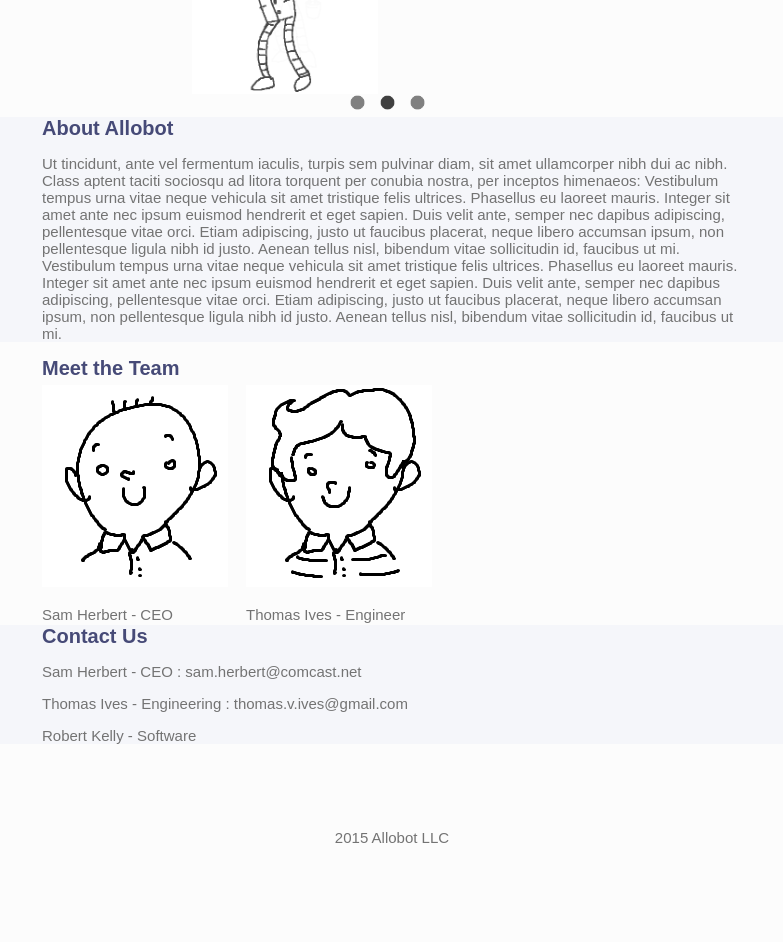
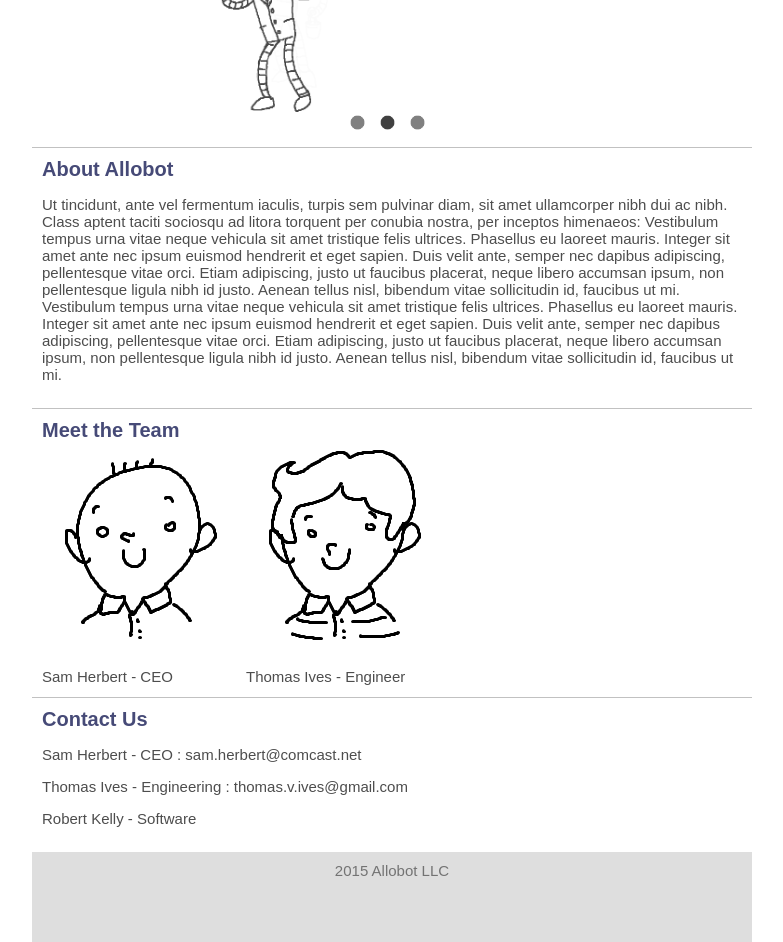
Before and after one commit to Allobot/Allobot.github.io, a plain HTML site: page index.html in a window 1280 px wide. Shown: the part 188-1130 px from the top of the page, without its empty margins (248-1031 px from the left). Before the commit the page ends 1087 px from the top, so only its background shows below. Drawn offline with Linux system fonts and the light colour scheme.

Commit message:
changed layout

```diff
--- a/css/main_structure.css
+++ b/css/main_structure.css
@@ -6,19 +6,26 @@
 
 /* set the page's background color */
 html,body{
-	background-color: #FCFCFC;
+    background-color: #ffffff;
 	padding: 0px 0px 0px 0px;
 	margin: 0px 0px 0px 0px;
 	height: 100%
 }
 
+/* background-color: #FCFCFC; */
 /* the logo color: 464a77 */
 
 /* makes everything centered */
 .main{
 	max-width: 700px;
 	margin: auto;
+    padding: 10px 10px 10px 10px;
+    border-bottom: 1px solid rgba(51,51,51,.3);
 }
+/*
+    border-right: 1px solid rgba(51,51,51,.3);
+    border-left: 1px solid rgba(51,51,51,.3);
+*/
 
 .container{
 	min-height: 100%;
@@ -69,15 +76,28 @@ html,body{
 .right-border {
 	border-right: 1px solid rgba(51,51,51,.3);
 }
+.left-border {
+    border-left: 1px solid rgba(51,51,51,.3);
+}
+.right-border {
+    border-right: 1px solid rgba(51,51,51,.3);
+}
+.no-bottom-border{
+    border-bottom: none;
+}
 .color1{
-	background-color: #F5F6FA;
+    background-color: #DEDEDE;
 }
+/* background-color: #F5F6FA;*/
 .color2{
-	background-color: #FCFCFC;
+	background-color: #ffffff;
 }
+/*
+	background-color: #FAF7FF;
+	background-color: #FCFCFC;*/
 
 .content {
-	padding-bottom: 70px;
+	/*padding-bottom: 70px;*/
 }
 /* the subsections */
 .content-section h1{
@@ -88,10 +108,11 @@ html,body{
 	margin: 0 0 5px 0;
 }
 .content-section p{
-	color: #737373;
+	color: #4D4D4D;
 	font-size: 15px;
 	font-family: Sans-serif;
 }
+/*color: #737373;*/
 .content-section img{
 	height: 202px;
 	width: 186px;
--- a/index.html
+++ b/index.html
@@ -16,21 +16,22 @@
 <body>
 	<div class="container">
 
-	<div class="color1-section">
-		<div class=" main nav-bar " >
+	<!--<div class="color1-section">-->
+		<div class=" color1 main nav-bar no-bottom-border" >
 			<div class="logo" >
 				<img src="./images/logo_with_llc_2.png" alt="">
 			</div>
-			<a class="caboose" href="#" > Contact </a>
+            <!-- these are pretty menu navigators, uncomment when theres something to navigate to -->
+			<!--<a class="caboose" href="#" > Contact </a>
 			<a class="right-border" href="#" > Meet The Team </a>
-			<a class="right-border" href="#"> About </a>
+			<a class="right-border" href="#"> About </a> -->
 		</div>
-	</div>
+	<!--</div>-->
 
 		<div id="content" class="content">
 
-		<div class="color2-section">
-			<div class=" main content-section">
+		<!--<div class="color2-section">-->
+			<div class=" color2 main content-section">
 				<div id="slideshow" class="slideshow">
 					<img class="slideshow-img" src="./images/slideshow/1.png">
 					<img class="slideshow-img" src="./images/slideshow/2.png">
@@ -47,10 +48,10 @@
 					<div class="selected tag" onclick="swap_specific_image('2')"> </div>
 				</div>
 			</div>
-		</div>
+		<!--</div>-->
 
-		<div class="color1-section">
-			<div class=" main content-section ">
+		<!--<div class="color1-section">-->
+			<div class=" color2 main content-section ">
 				<h1>About Allobot</h1>
 				<p>
 					Ut tincidunt, ante vel fermentum iaculis, turpis sem pulvinar diam, sit amet ullamcorper nibh dui ac nibh. Class aptent taciti sociosqu ad litora torquent per conubia nostra, per inceptos himenaeos:
@@ -58,10 +59,10 @@
 					Vestibulum tempus urna vitae neque vehicula sit amet tristique felis ultrices. Phasellus eu laoreet mauris. Integer sit amet ante nec ipsum euismod hendrerit et eget sapien. Duis velit ante, semper nec dapibus adipiscing, pellentesque vitae orci. Etiam adipiscing, justo ut faucibus placerat, neque libero accumsan ipsum, non pellentesque ligula nibh id justo. Aenean tellus nisl, bibendum vitae sollicitudin id, faucibus ut mi.
 				</p>
 			</div>
-		</div>
+		<!--</div>-->
 
-		<div class="color2-section">
-			<div class=" main content-section">
+		<!--<div class="color2-section">-->
+			<div class=" color2 main content-section">
 				<h1> Meet the Team </h1>
 				<div class="picture">
                     <img src="js/content/sam_herbert.png" alt="">
@@ -73,25 +74,25 @@
                     <p> Thomas Ives -  Engineer</p>
 				</div>
 			</div>
-		</div>
-
-		<div class="color1-section">
-			<div class=" main content-section">
+            <!--<div class="color1-section">-->
+            <div class="color2  main content-section no-bottom-border">
                 <h1> Contact Us </h1>
                 <p> Sam Herbert - CEO : sam.herbert@comcast.net </p>
                 <p> Thomas Ives - Engineering : thomas.v.ives@gmail.com </p>
                 <p> Robert Kelly - Software  </p>
             </div>
+            <!--</div>-->
 		</div>
+
 
 
 		</div>
 
-	<div class="color2-section">
-		<div class="main footer ">
+	<!--<div class="color2-section">-->
+		<div class="color1 main footer no-bottom-border">
 			<p> 2015 Allobot LLC</p>
 		</div>
-	</div>
+	<!--</div>-->
 
 
 	</div>
```
Lines whose indentation alone changed are shown as unchanged.
